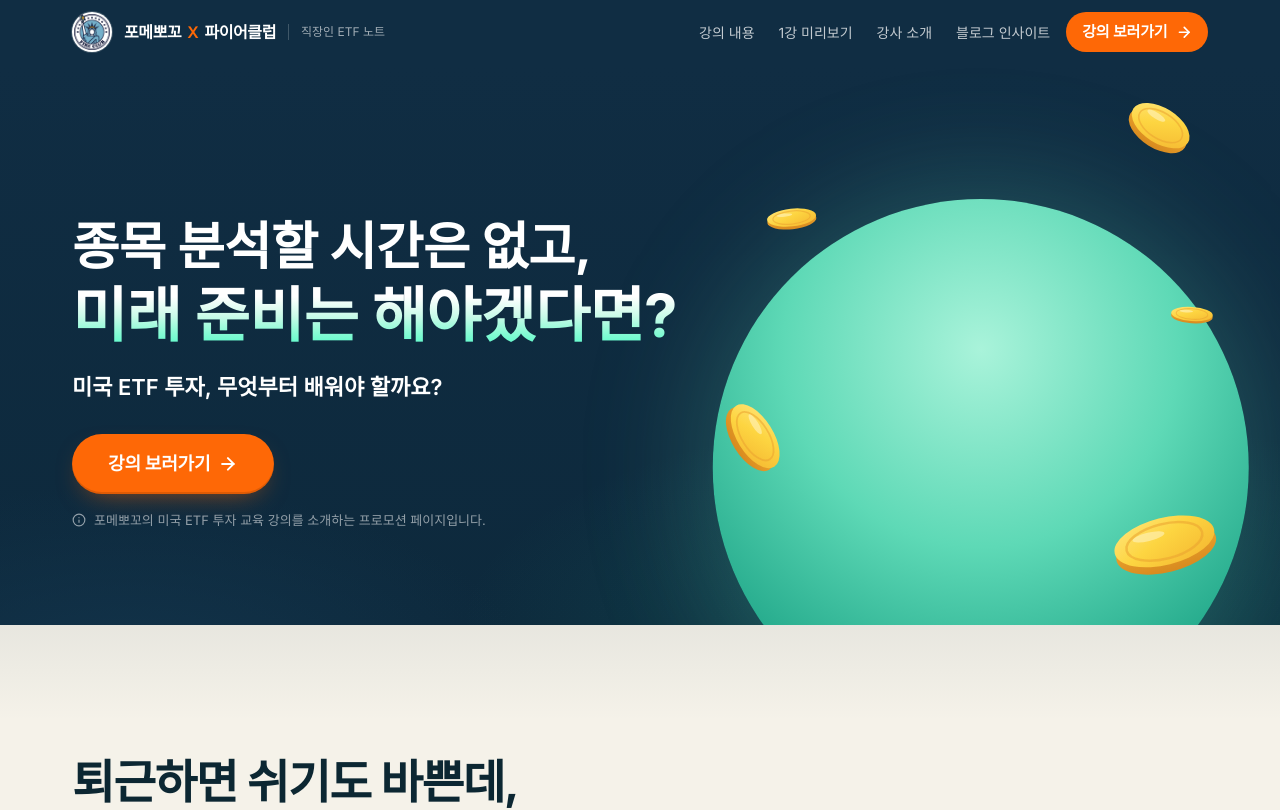
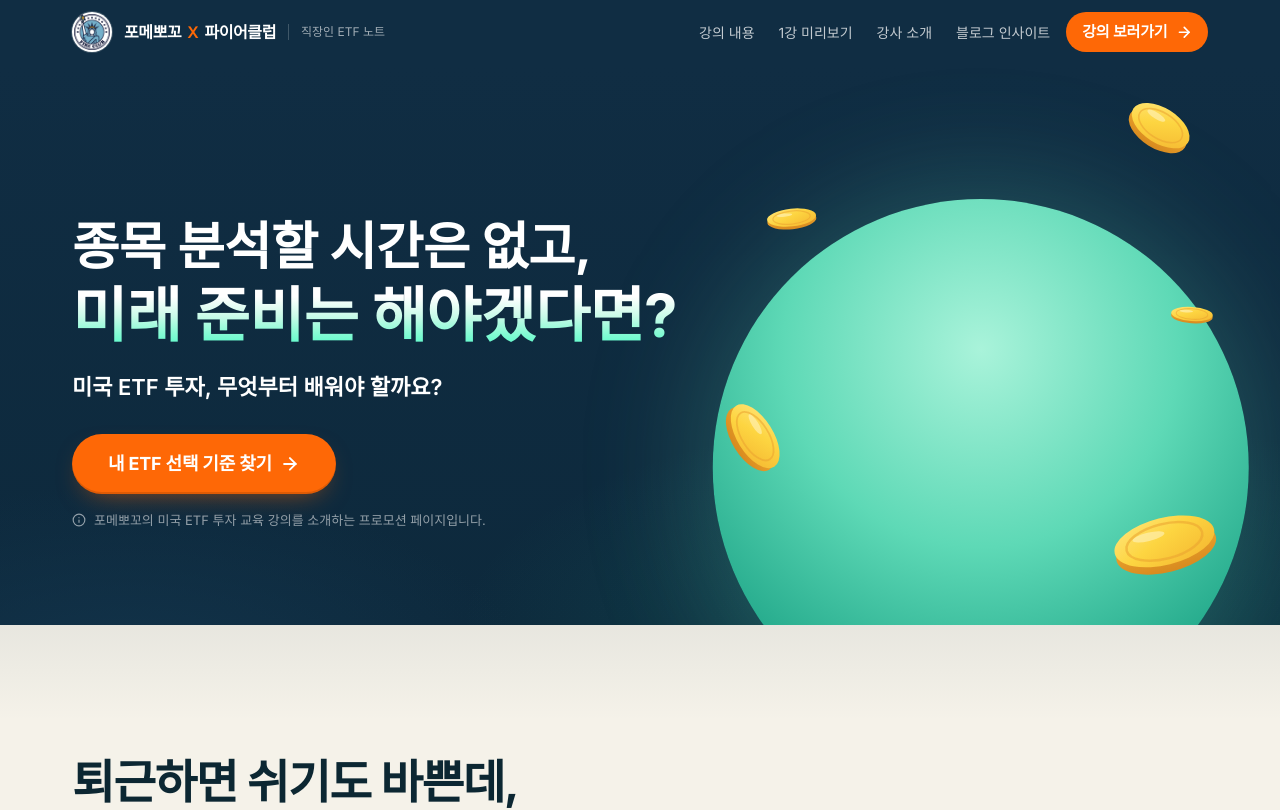
Before and after one commit to lemontruck/pomepokko-etf, a React (Vite) app: page / in a window 1280 px wide. Shown: the top 810 px of the page. Built offline with nearby package versions, Linux system fonts and the light colour scheme; no server answers; a web font is replaced by a local one.

Commit message:
ui: use section-specific CTA copy on both desktop and mobile

```diff
--- a/src/components/CtaButton.jsx
+++ b/src/components/CtaButton.jsx
@@ -22,8 +22,7 @@ function buildUrl() {
  */
 export default function CtaButton({ position, pageType = 'landing', size = 'md', className = '', id, label: labelOverride, newTab = CTA_NEW_TAB }) {
   const conf = CTA_POSITIONS[position] || { position, labelKey: 'default' };
-  const label = labelOverride || CTA_LABELS[conf.labelKey] || CTA_LABELS.default; // 아티클 CTA는 글 맥락 문구 사용
-  const mobileLabel = pageType === 'landing' ? MOBILE_CTA_LABELS[position] : null;
+  const label = labelOverride || (pageType === 'landing' && MOBILE_CTA_LABELS[position]) || CTA_LABELS[conf.labelKey] || CTA_LABELS.default; // 랜딩 CTA는 PC·모바일 공통 문구, 아티클 CTA는 개별 문구 유지
   const sizeClass = size === 'lg' ? 'cta-lg' : size === 'sm' ? 'cta-sm' : '';
   return (
     <a
@@ -32,8 +31,7 @@ export default function CtaButton({ position, pageType = 'landing', size = 'md',
       onClick={(e) => {
         const href = buildUrl();
         if (FORWARD_UTM) e.currentTarget.href = href;
-        const text = mobileLabel && window.matchMedia('(max-width: 767px)').matches ? mobileLabel : label;
-        trackCtaClick({ pageType, position: conf.position, text, destination: href });
+        trackCtaClick({ pageType, position: conf.position, text: label, destination: href });
       }}
       target={newTab ? '_blank' : undefined}
       rel={newTab ? 'noopener' : undefined}
@@ -41,7 +39,7 @@ export default function CtaButton({ position, pageType = 'landing', size = 'md',
       data-cta="course-detail"
       data-cta-position={conf.position}
     >
-      <span className="relative">{mobileLabel ? <><span className="md:hidden">{mobileLabel}</span><span className="hidden md:inline">{label}</span></> : label}</span>
+      <span className="relative">{label}</span>
       <ArrowRight aria-hidden="true" className="cta-arrow relative h-[1.1em] w-[1.1em]" strokeWidth={2.4} />
       {newTab && <span className="sr-only">(새 창에서 공식 강의 상세페이지 열림)</span>}
     </a>
```
